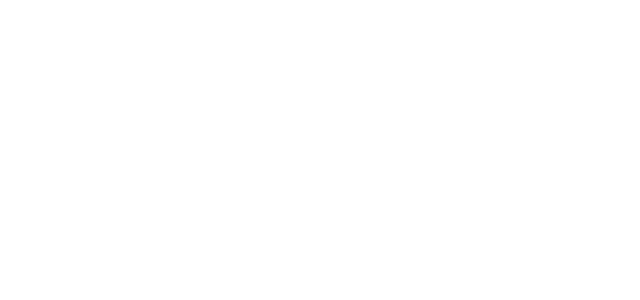
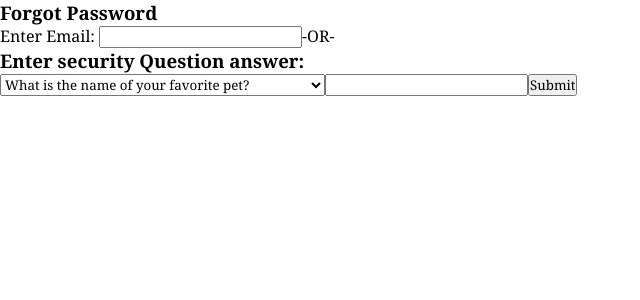
Before and after one commit to DrummerDee/Volo, a React (Create React App) app: page /forgotPass in a window 1280 px wide. Before the commit this address had no page. Shown: the top 300 px of the page, without its empty margins (0-640 px from the left). Built offline with nearby package versions, Linux system fonts and the light colour scheme.

Commit message:
added not yet working forgot password page

```diff
--- a/src/App.js
+++ b/src/App.js
@@ -2,6 +2,7 @@
 import Homepage from './components/Homepage'
 import { BrowserRouter as Router, Route, Routes } from "react-router-dom";
 import Login from './components/Login';
+import ForgotPass from './components/ForgotPass';
 
 function App() {
   return (
@@ -9,6 +10,7 @@
       <Routes>
         <Route path="/" element={<Homepage />} />
         <Route path="/login" element={<Login />} />
+        <Route path="/forgotPass" element={<ForgotPass />} />
       </Routes>
     </Router>
   );
--- /dev/null
+++ b/src/components/ForgotPass.js
@@ -0,0 +1,28 @@
+import React from "react"
+
+
+
+
+const ForgotPass = () => {
+    return (
+    <>
+<h3>Forgot Password</h3>
+    <form action="/login" method="POST" autocomplete="off">
+        <label>Enter Email: </label>
+        <input type="email" name="email" />
+        <span class="forgot">-OR-</span>
+        <h3>Enter security Question answer:</h3>
+
+<select name="security" id="security">
+  <option value="pet">What is the name of your favorite pet?</option>
+  <option value="school">What was the name of your elementary school?</option>
+  <option value="food">What was your favorite food as a child?</option>
+  <option value="car">What was the make of your first car?</option>
+</select>
+        <input type="password" name="password" />
+
+        <input type="submit" value="Submit" id="submit"/>
+    </form>
+</>
+)}
+export default ForgotPass
--- a/src/components/Login.js
+++ b/src/components/Login.js
@@ -1,5 +1,5 @@
 import React from "react"
-
+import {Link} from "react-router-dom"
 
 
 
@@ -13,7 +13,7 @@
         <label> Password </label>
         <input type="password" name="password" />
         <div id="remember">
-            <button id="forgotPwdBtn"> Forgot Password </button>
+            <Link to ="/ForgotPass"><button id="forgotPwdBtn"> Forgot Password </button></Link>
         </div>
         <input type="submit" value="Sign In" id="submit"/>
     </form>
```
